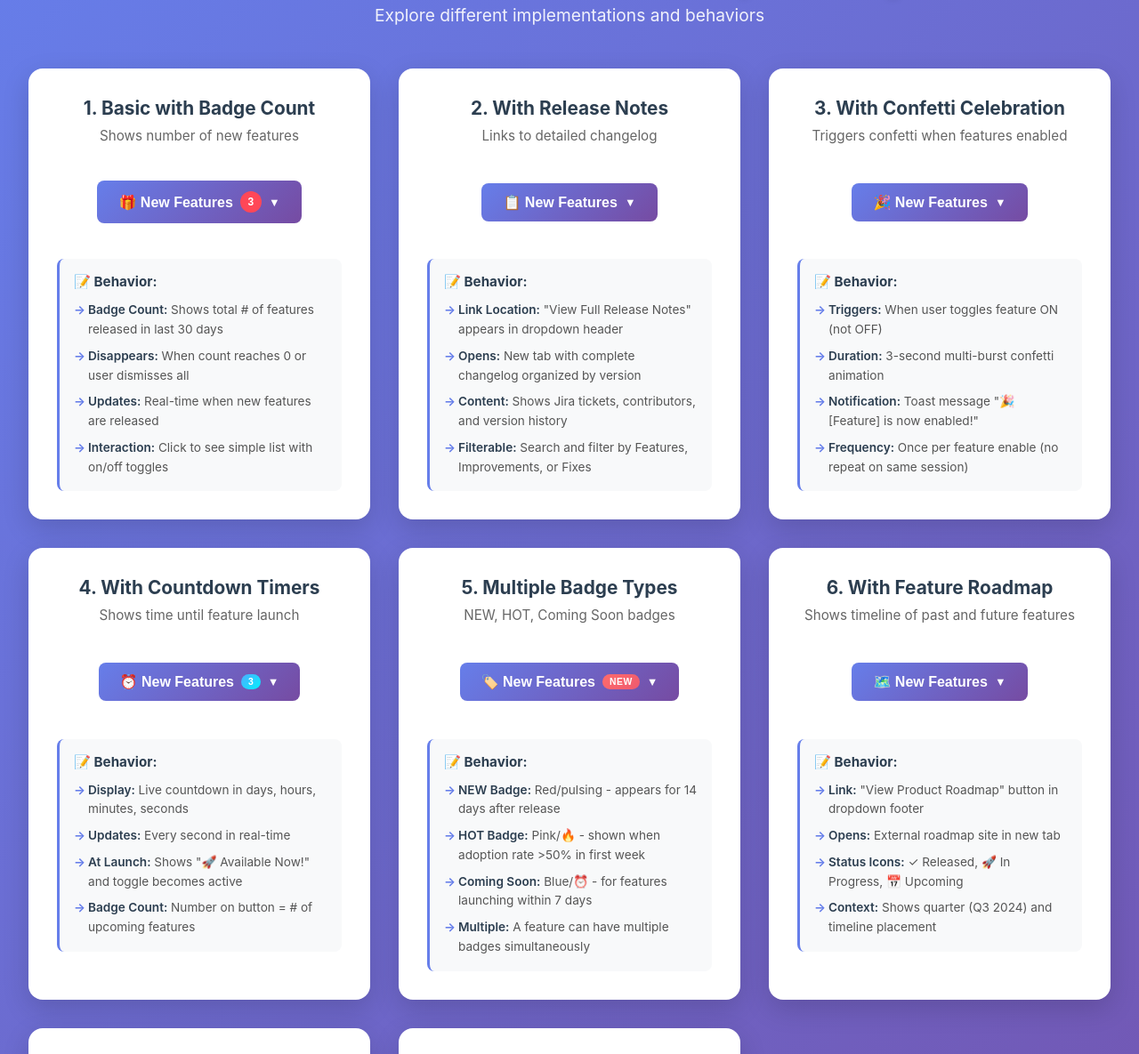
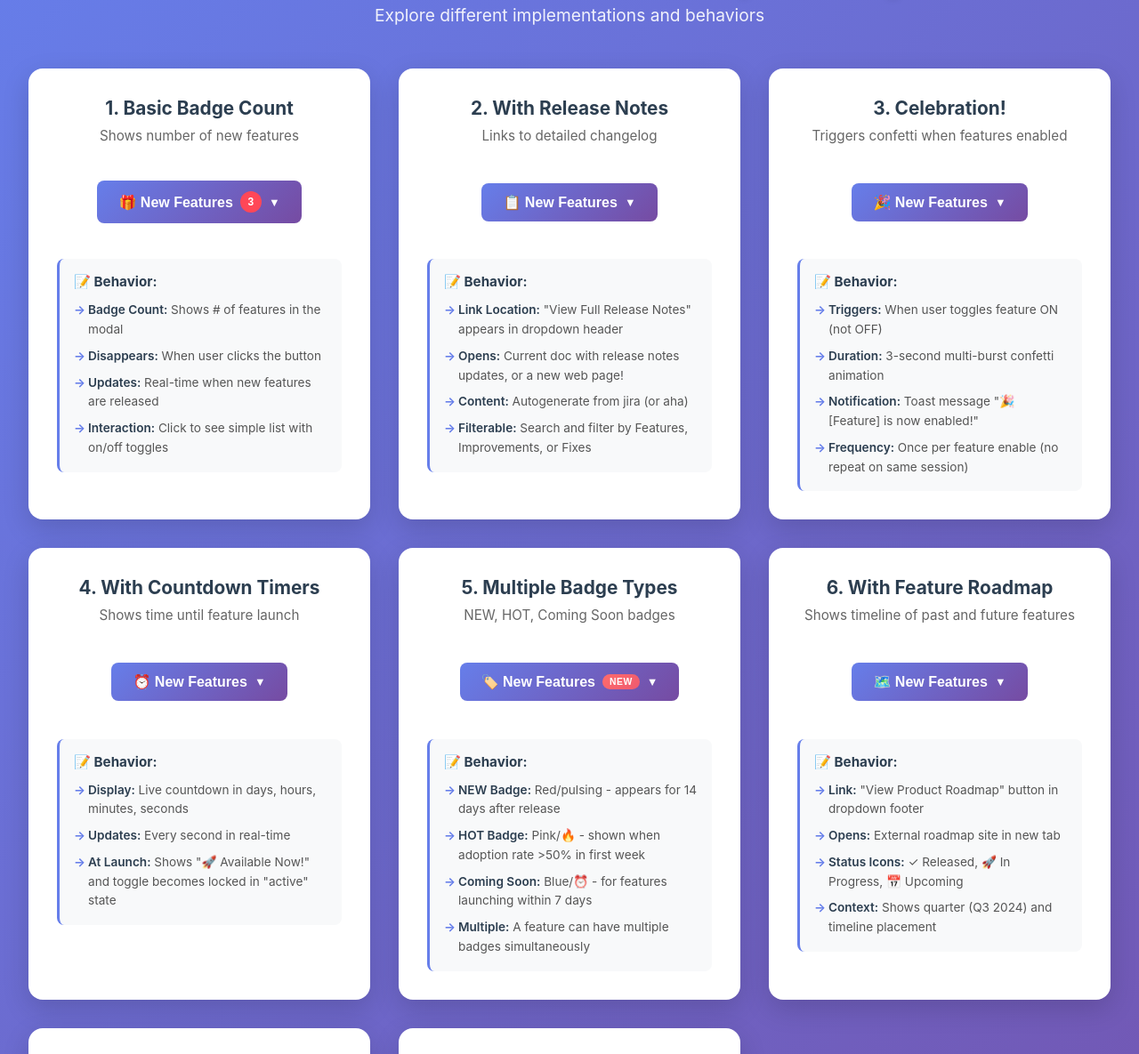
Before and after one commit to moti-og/new-features-ads, a website: page index.html in a window 1280 px wide. Shown: the part 84-1269 px from the top of the page at 89% size. Drawn offline with nearby package versions, Linux system fonts and the light colour scheme.

Commit message:
Remove badge counter from Button #4 (Countdown Timers)

```diff
--- a/index.html
+++ b/index.html
@@ -17,7 +17,7 @@
         <!-- Grid Item 1: Basic with Badges -->
         <div class="grid-item">
             <div class="grid-label">
-                <h3>1. Basic with Badge Count</h3>
+                <h3>1. Basic Badge Count</h3>
                 <p>Shows number of new features</p>
             </div>
             <div class="demo-area">
@@ -30,8 +30,8 @@
             <div class="behavior-details">
                 <h4>📝 Behavior:</h4>
                 <ul>
-                    <li><strong>Badge Count:</strong> Shows total # of features released in last 30 days</li>
-                    <li><strong>Disappears:</strong> When count reaches 0 or user dismisses all</li>
+                    <li><strong>Badge Count:</strong> Shows # of features in the modal</li>
+                    <li><strong>Disappears:</strong> When user clicks the button</li>
                     <li><strong>Updates:</strong> Real-time when new features are released</li>
                     <li><strong>Interaction:</strong> Click to see simple list with on/off toggles</li>
                 </ul>
@@ -54,8 +54,8 @@
                 <h4>📝 Behavior:</h4>
                 <ul>
                     <li><strong>Link Location:</strong> "View Full Release Notes" appears in dropdown header</li>
-                    <li><strong>Opens:</strong> New tab with complete changelog organized by version</li>
-                    <li><strong>Content:</strong> Shows Jira tickets, contributors, and version history</li>
+                    <li><strong>Opens:</strong> Current doc with release notes updates, or a new web page!</li>
+                    <li><strong>Content:</strong> Autogenerate from jira (or aha)</li>
                     <li><strong>Filterable:</strong> Search and filter by Features, Improvements, or Fixes</li>
                 </ul>
             </div>
@@ -64,7 +64,7 @@
         <!-- Grid Item 3: Confetti Celebration -->
         <div class="grid-item">
             <div class="grid-label">
-                <h3>3. With Confetti Celebration</h3>
+                <h3>3. Celebration!</h3>
                 <p>Triggers confetti when features enabled</p>
             </div>
             <div class="demo-area">
@@ -93,7 +93,6 @@
             <div class="demo-area">
                 <button class="new-features-btn" id="btn4">
                     ⏰ New Features
-                    <span class="countdown-badge">3</span>
                     <span class="dropdown-arrow">▼</span>
                 </button>
             </div>
@@ -102,8 +101,7 @@
                 <ul>
                     <li><strong>Display:</strong> Live countdown in days, hours, minutes, seconds</li>
                     <li><strong>Updates:</strong> Every second in real-time</li>
-                    <li><strong>At Launch:</strong> Shows "🚀 Available Now!" and toggle becomes active</li>
-                    <li><strong>Badge Count:</strong> Number on button = # of upcoming features</li>
+                    <li><strong>At Launch:</strong> Shows "🚀 Available Now!" and toggle becomes locked in "active" state</li>
                 </ul>
             </div>
         </div>
```
